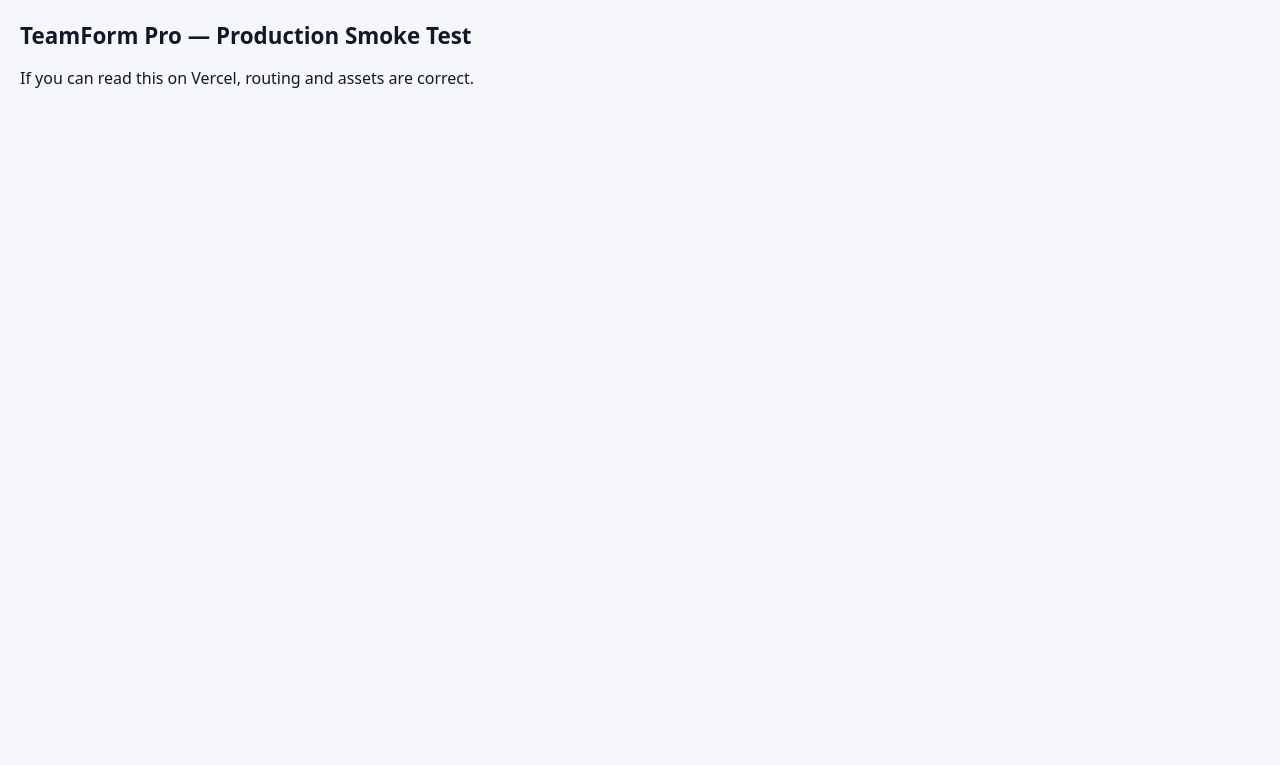
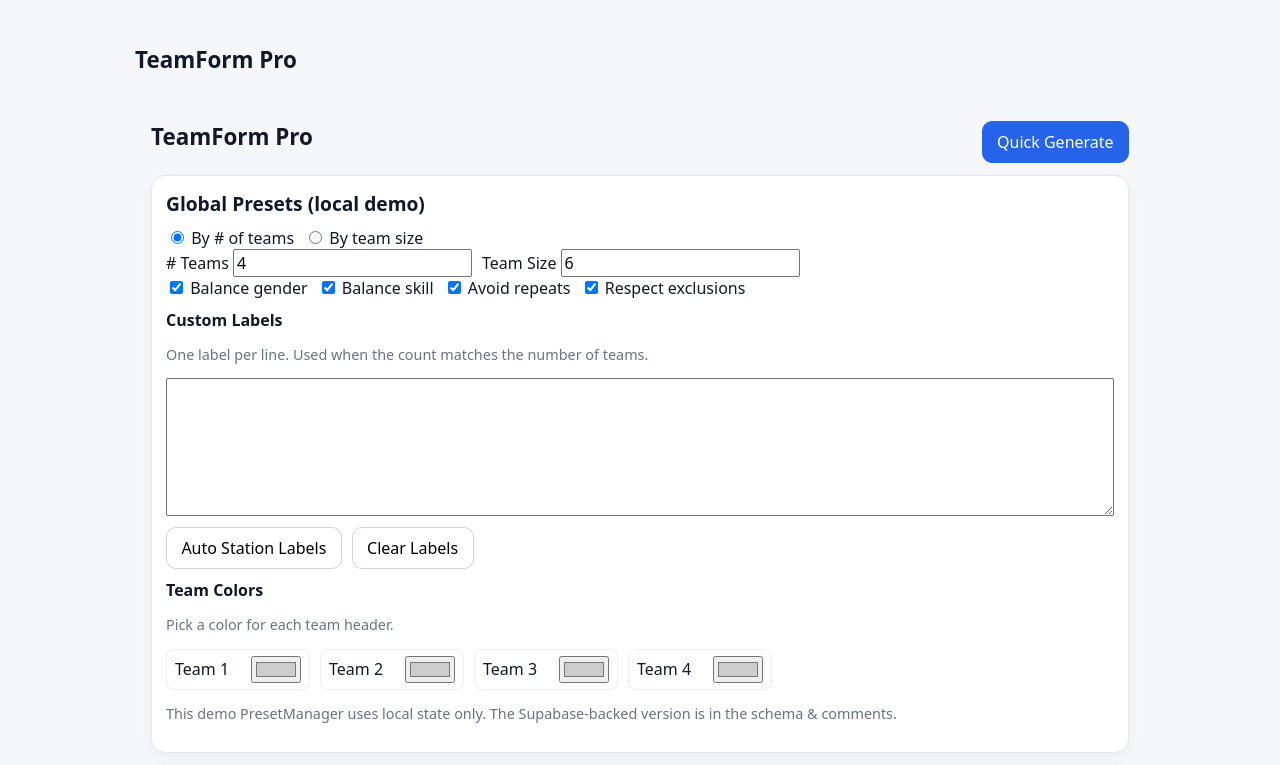
Before and after one commit to TeamFormPro/TeamForm-Pro, a React (Vite) app: page / in a window 1280 px wide. Shown: the top 765 px of the page. Built offline with nearby package versions, Linux system fonts and the light colour scheme.

Commit message:
Prod test: Dashboard only

```diff
--- a/src/App.tsx
+++ b/src/App.tsx
@@ -1,8 +1,10 @@
+import Dashboard from './components/Dashboard'
 export default function App() {
   return (
-    <div style={{padding:20, fontFamily:'system-ui'}}>
-      <h1>TeamForm Pro — Production Smoke Test</h1>
-      <p>If you can read this on Vercel, routing and assets are correct.</p>
+    <div className="container" style={{padding:20}}>
+      <h1>TeamForm Pro</h1>
+      <div style={{height:12}} />
+      <Dashboard />
     </div>
   )
 }
```
